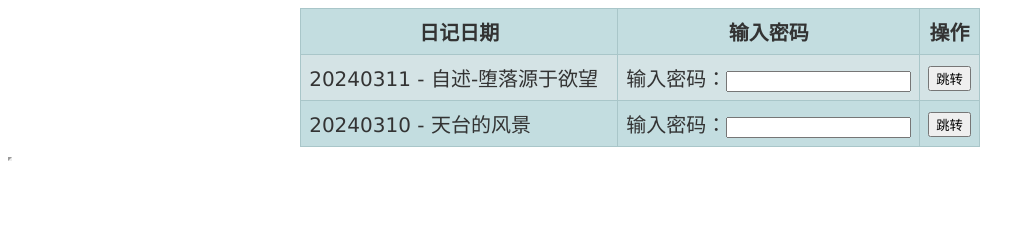
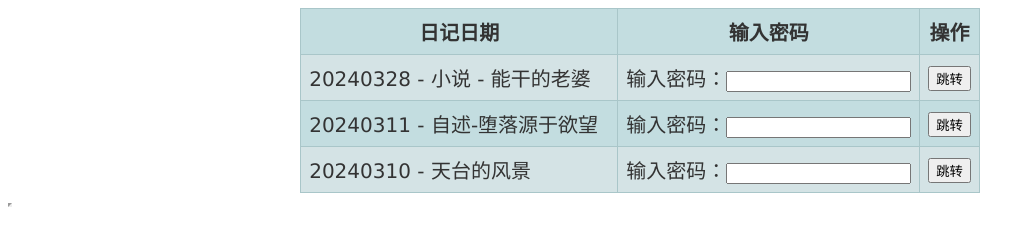
Before and after one commit to sexy-girl/sexy-girl.github.io, a plain HTML site: page index.html in a window 1280 px wide. Shown: the whole page, without its empty margins (0-1035 px from the left). Drawn offline with Linux system fonts and the light colour scheme; grey boxes are pictures that could not be loaded.

Commit message:
Update index.html

```diff
--- a/index.html
+++ b/index.html
@@ -64,6 +64,9 @@
             <th width="300">日记日期</th><th>输入密码</th><th>操作</th>
         </tr>
         <tr>
+            <td><a target="_blank">20240328 - 小说 - 能干的老婆</td><td>输入密码：<input type="text" id="20240328"></td><td><button onclick="jumpurl('https://3b6hm64cyfcadullavas33glyq0qkuup.lambda-url.ap-southeast-2.on.aws/', '20240328');">跳转</button></td>
+        </tr>
+        <tr>
             <td><a target="_blank">20240311 - 自述-堕落源于欲望</td><td>输入密码：<input type="text" id="20240311"></td><td><button onclick="jumpurl('https://lzqlleyofccdct7dottlelzwx40vfdvn.lambda-url.ap-southeast-2.on.aws/', '20240311');">跳转</button></td>
         </tr>
         <tr>
```
